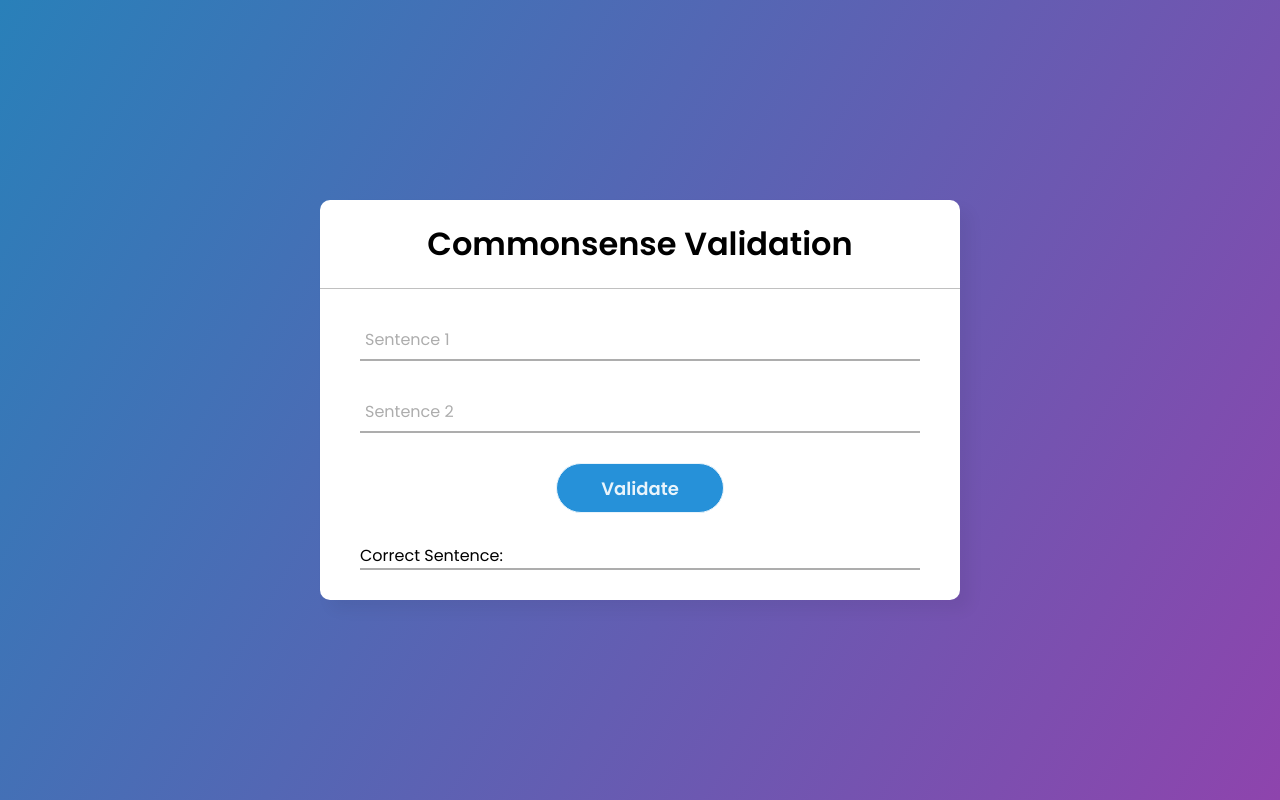
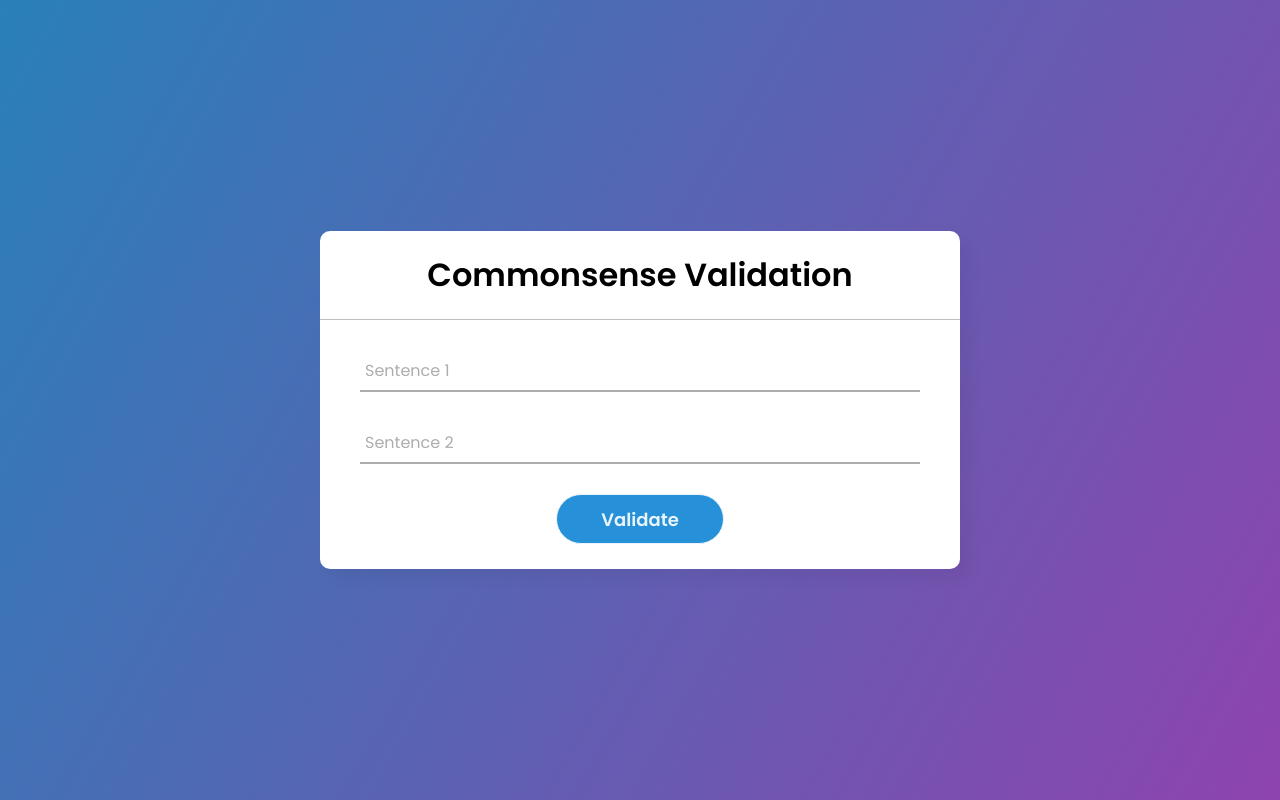
Before and after one commit to debalabbas/MinorProject, a Flask app: page / in a window 1280 px wide. Run offline with Flask 2, Linux system fonts and the light colour scheme.

Commit message:
Update index.html

```diff
--- a/templates/index.html
+++ b/templates/index.html
@@ -10,7 +10,7 @@
   <body>
     <div class="center">
       <h1>Commonsense Validation</h1>
-      <form action="/upload" method="POST">
+      <form action="/result" method="POST">
         <div class="txt_field">
           <input type="text" id="sent1" name="sent1" required>
           <span></span>
@@ -22,9 +22,8 @@
           <label for='sent2'>Sentence 2</label>
         </div>
         <input type="submit" value="Validate">
-        <div class ="txt_field">
-          Correct Sentence:<output name="correct"></output>
-        </div>
+        <br>
+        <span></span>
       </form>
     </div>
 
```
